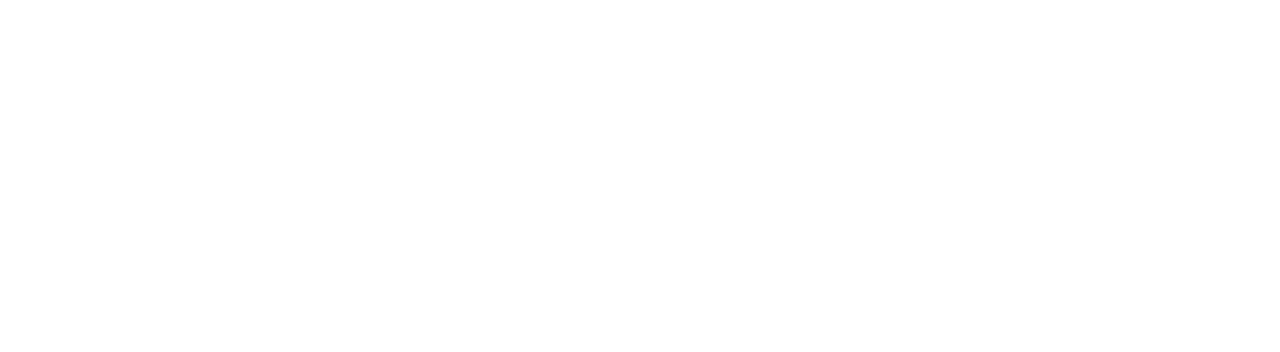
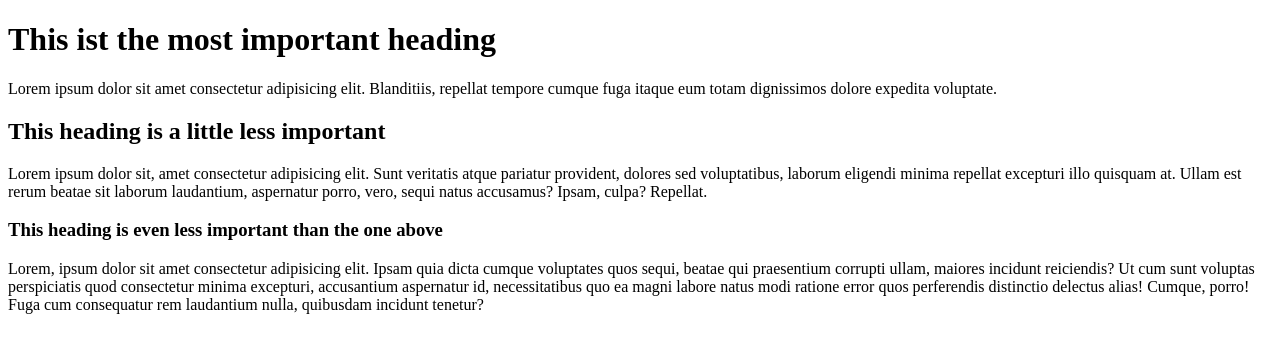
Before and after one commit to PatrickPat7/user-interace-basics, a plain HTML site: page index.html in a window 1280 px wide. Drawn offline with Linux system fonts and the light colour scheme.

Commit message:
new datei

```diff
--- a/index.html
+++ b/index.html
@@ -1,12 +1,24 @@
-<!DOCTYPE html>
-<html lang="de">
+<!DOCTYPE html>                                                             <!--sagt welche Formatierung das Dokument nutzt  -->
+<html lang="de">                                                            <!--Zeilen Sprache  -->
 <head>
-    <meta charset="UTF-8">
-    <meta name="viewport" content="width=device-width, initial-scale=1.0">
-    <title>Test-html</title>
-    <meta name="Author" content="Patrick Löther">
-</head>
-<body>
-
-</body>
-</html>
+    <meta charset="UTF-8">                                                  <!-- Zeichensatz encoding -->
+    <meta name="viewport" content="width=device-width, initial-scale=1.0">  <!-- definiert die Darstellung -->
+    <title>Die erste Uebung</title>                                         <!-- Dokument Titel -->
+    <meta name="Author" content="Patrick Löther">                           <!-- Name des Autors -->
+</head>                                                                     <!-- Kopfzeile -->
+        <body>                                                              <!-- Makiert den Anfang des Inhalts -->
+            <h1>This ist the most important heading</h1>                    <!-- Große Überschrift -->
+            <p>Lorem ipsum dolor sit amet consectetur adipisicing elit.
+                Blanditiis, repellat tempore cumque fuga itaque eum totam dignissimos
+                dolore expedita voluptate.</p>                              <!-- Textinhalt (paragraph) -->
+            <h2>This heading is a little less important</h2>                <!-- kleinere Überschrift -->
+            <p>Lorem ipsum dolor sit, amet consectetur adipisicing elit. Sunt veritatis
+                atque pariatur provident, dolores sed voluptatibus, laborum eligendi minima repellat excepturi illo quisquam at.
+                 Ullam est rerum beatae sit laborum laudantium, aspernatur porro, vero,
+                 sequi natus accusamus? Ipsam, culpa? Repellat.</p>
+            <h3>This heading is even less important than the one above</h3> <!-- 3. kleinere Überschrift -->
+            <p>Lorem, ipsum dolor sit amet consectetur adipisicing elit. Ipsam
+                 quia dicta cumque voluptates quos sequi, beatae qui praesentium corrupti ullam, maiores incidunt reiciendis? Ut cum sunt voluptas perspiciatis quod consectetur minima excepturi, accusantium aspernatur id, necessitatibus quo ea magni labore natus modi ratione error quos perferendis distinctio
+                delectus alias! Cumque, porro! Fuga cum consequatur rem laudantium nulla, quibusdam incidunt tenetur?</p>
+        </body>                                                             <!-- Body ende -->
+</html>                                                                     <!-- Dokument Ende -->
```
